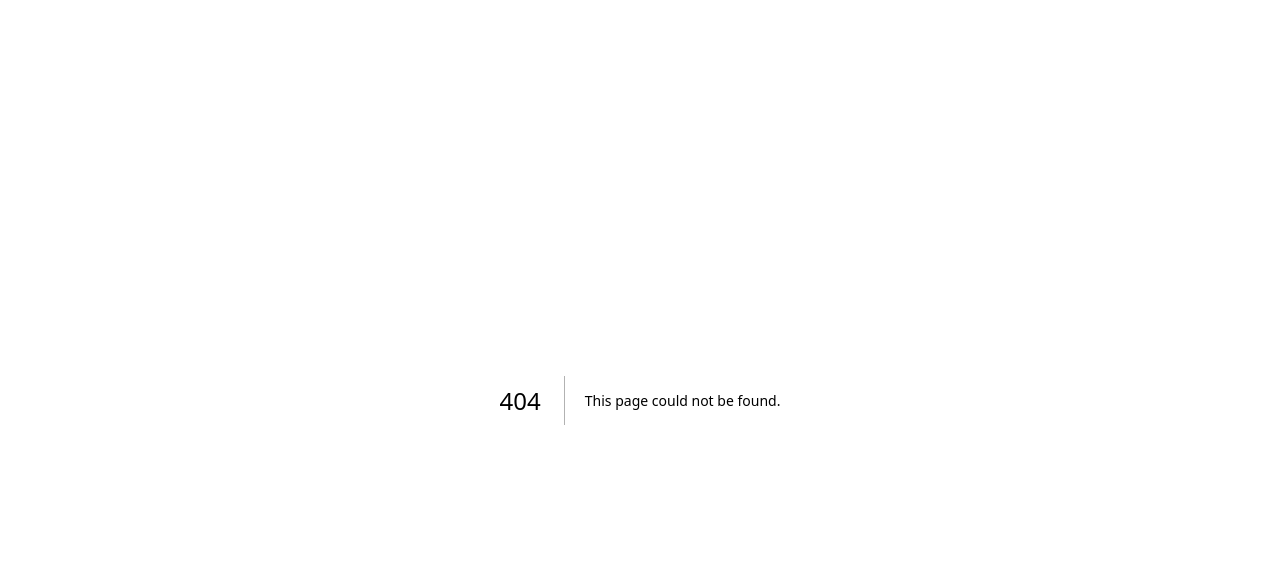
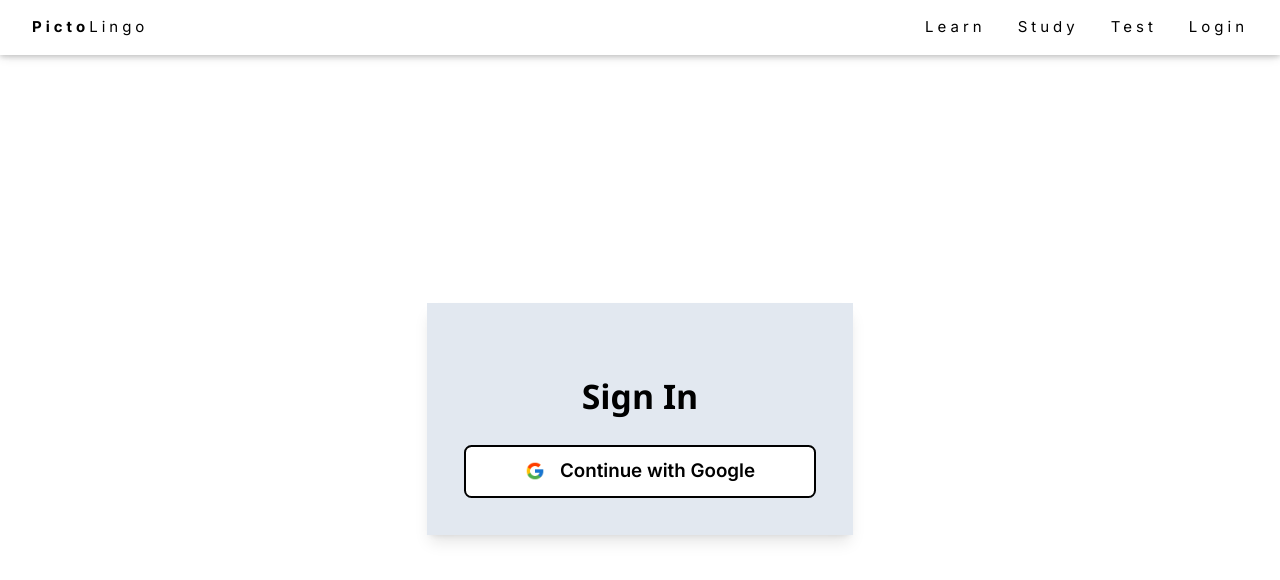
Before and after one commit to SamBalakhanei/pictolingo, a Next.js app: page /login in a window 1280 px wide. Before the commit this address had no page. Shown: the top 580 px of the page. Built offline with nearby package versions, Linux system fonts and the light colour scheme.

Commit message:
login page

```diff
--- /dev/null
+++ b/app/api/auth/[...nextauth]/route.ts
@@ -0,0 +1,6 @@
+import { authConfig } from "../../../../lib/auth";
+import NextAuth from "next-auth/next";
+
+const handler = NextAuth(authConfig);
+
+export {handler as GET, handler as POST };
--- a/app/components/Navbar.jsx
+++ b/app/components/Navbar.jsx
@@ -15,7 +15,7 @@ export default function Navbar() {
             <Link href='/learn' className="w3-bar-item w3-button">Learn</Link>
             <Link href='/' className="w3-bar-item w3-button">Study</Link>
             <Link href='/' className="w3-bar-item w3-button">Test</Link>
-            <Link href='/' className="w3-bar-item w3-button">Login</Link>
+            <Link href='/login' className="w3-bar-item w3-button">Login</Link>
             </div>
           </div>
         </div>
--- /dev/null
+++ b/app/components/authButtons.tsx
@@ -0,0 +1,20 @@
+'use client'
+import Image from "next/image";
+import googleLogo from "public/googleLogo.png"
+import { signIn } from "next-auth/react";
+
+export function GoogleSignInButton(){
+    const handleClick = () => {
+        signIn("google");
+    };
+
+    return (
+        <button
+            onClick={handleClick}
+            className="w-full flex items-center font-semibold justify-center h-14 px-6 mt-4 text-xl transition-colors duration-300 bg-white border-2 border-black text-black rounded-lg focus:shadow-outline hover:bg-slate-200">
+            <Image src={googleLogo} alt="Google Logo" width={20} height={20} />
+            <span className="ml-4">Continue with Google</span>
+
+        </button>
+    )
+}
--- /dev/null
+++ b/app/login/page.tsx
@@ -0,0 +1,18 @@
+import { GoogleSignInButton } from "../components/authButtons"
+import Navbar from "../components/Navbar"
+
+export default function page() {
+  return (
+    <>
+    <Navbar />
+        <div className="w-full flex flex-col items-center justify-center min-h-screen py-2">
+            <div className="flex flex-col items-center w-1/3 mt-10 p-10 shadow-lg bg-slate-200">
+                <h1 className="mt-10 mb-4 text-4xl font-bold">Sign In</h1>
+                <GoogleSignInButton />
+            </div>
+
+        </div>
+
+    </>
+  )
+}
--- /dev/null
+++ b/lib/auth.ts
@@ -0,0 +1,15 @@
+import {NextAuthOptions, User, getServerSession } from "next-auth";
+import {useSession} from "next-auth/react";
+import {redirect} from "next/navigation";
+
+
+import GoogleProvider from "next-auth/providers/google"
+
+export const authConfig: NextAuthOptions = {
+    providers: [
+        GoogleProvider({
+            clientId: process.env.GOOGLE_CLIENT_ID as string,
+            clientSecret: process.env.GOOGLE_CLIENT_SECRET as string,
+        })
+    ]
+}
--- a/package.json
+++ b/package.json
@@ -21,6 +21,7 @@
     "mongoose": "^7.4.2",
     "multer": "^1.4.5-lts.1",
     "next": "^13.4.12",
+    "next-auth": "^4.23.0",
     "next-connect": "^1.0.0",
     "postcss": "8.4.25",
     "react": "^18.2.0",
```
Also changed, not shown: public/googleLogo.png (added), 1 other file (tests, documents, lock files or other folders).
